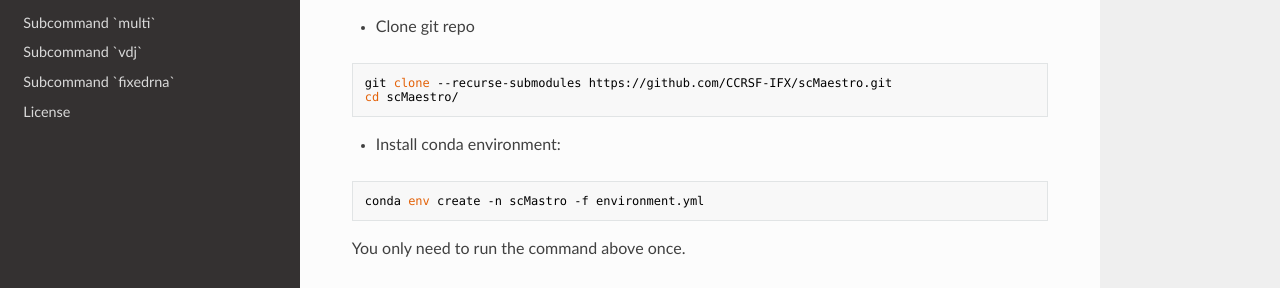
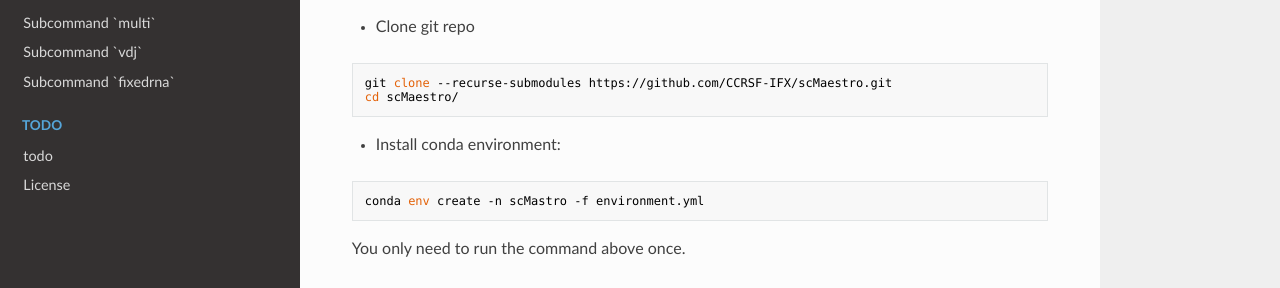
Before and after one commit to CCRSF-IFX/scMaestro, an MkDocs documentation site: the page built from docs/index.md, in a window 1280 px wide. Shown: the part 323-611 px from the top of the page. Built offline with MkDocs 1.6.1, drawn with Linux system fonts in a browser that asks for light colours; nearby versions of some CDN libraries.

Commit message:
Add todo list

```diff
--- a/mkdocs.yaml
+++ b/mkdocs.yaml
@@ -38,7 +38,8 @@ nav:
       - Subcommand `multi`: multi.md
       - Subcommand `vdj`: vdj.md
       - Subcommand `fixedrna`: fixedrna.md
-
+  - Todo:
+      - todo: todo.md
   #- FAQ:
   #    - General Questions: general-questions.md
   #    - Troubleshooting: troubleshooting.md
```
Also changed, not shown: docs/todo.md (added, +6 -0 lines).
